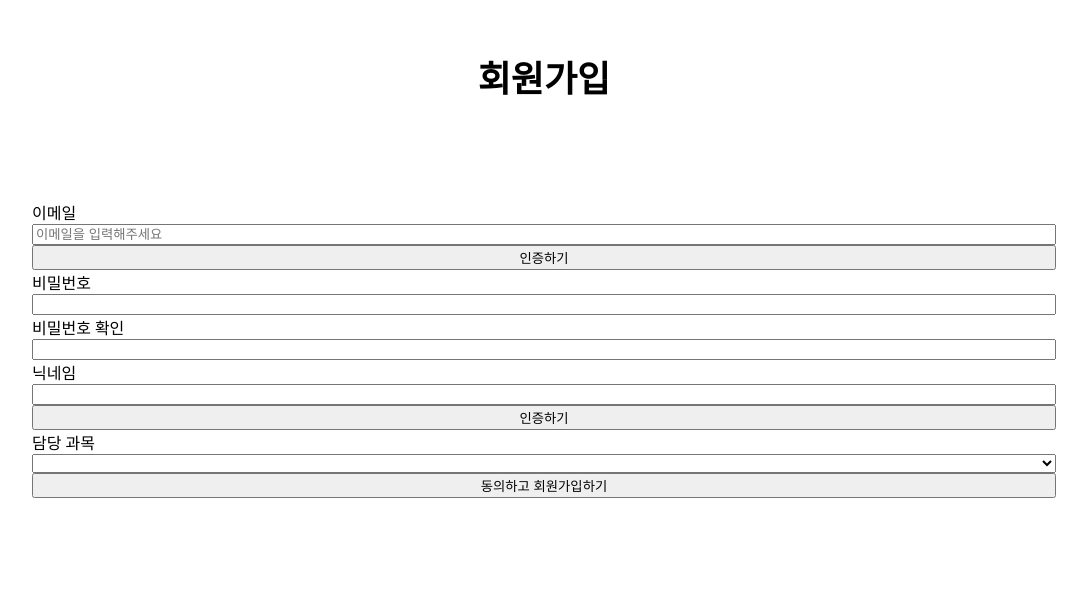
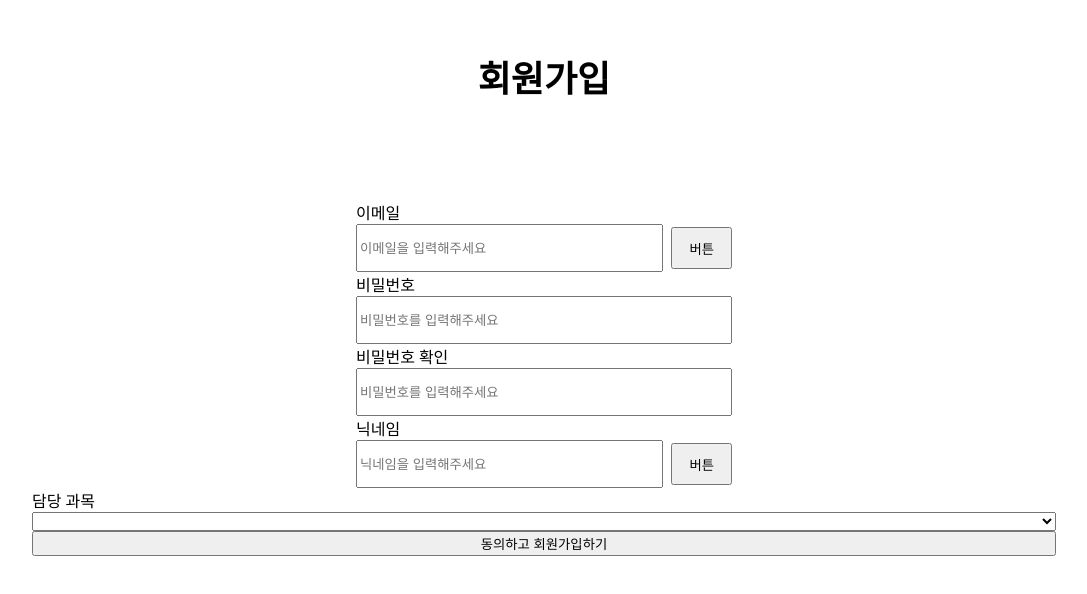
Before and after one commit to Great-Student-Manage-System/Frontend, a React (Create React App) app: page /auth/signup in a window 1280 px wide. Shown: the part 108-702 px from the top of the page, without its empty margins (96-1183 px from the left). Built offline with nearby package versions, Linux system fonts and the light colour scheme.

Commit message:
Feat: input 관련 창 추가

```diff
--- a/src/components/Auth/Header.tsx
+++ b/src/components/Auth/Header.tsx
@@ -4,10 +4,11 @@ const HeadTitle = styled.div`
   font-weight: 700;
   font-size: 36px;
   line-height: 40px;
+  margin: 160px auto 100px auto;
 `;
 
-function Header({ children }: { children: JSX.Element }) {
-  return <HeadTitle>{children}</HeadTitle>;
+function Header({ title }: { title: string }) {
+  return <HeadTitle>{title}</HeadTitle>;
 }
 
 export default Header;
--- /dev/null
+++ b/src/components/Auth/InputBox.tsx
@@ -0,0 +1,48 @@
+import styled from "styled-components";
+
+const InputBoxContainer = styled.div`
+  margin: 0 auto;
+`;
+
+const InputContainer = styled.div`
+  width: 376px;
+  display: flex;
+  align-items: center;
+`;
+
+const Input = styled.input`
+  max-width: 376px;
+  min-width: 296px;
+  height: 42px;
+  width: 100%;
+`;
+
+const TitleLabel = styled.label`
+  display: block;
+`;
+
+const ConfirmButton = styled.button`
+  width: 72px;
+  height: 42px;
+  margin-left: 8px;
+`;
+
+interface InputProps {
+  title?: string;
+  placeholder?: string;
+  isButton: boolean;
+}
+
+function InputBox({ title, placeholder, isButton }: InputProps) {
+  return (
+    <InputBoxContainer>
+      {title ? <TitleLabel>{title}</TitleLabel> : null}
+      <InputContainer>
+        <Input placeholder={placeholder} />
+        {isButton ? <ConfirmButton>버튼</ConfirmButton> : null}
+      </InputContainer>
+    </InputBoxContainer>
+  );
+}
+
+export default InputBox;
--- a/src/pages/Auth/Signup.tsx
+++ b/src/pages/Auth/Signup.tsx
@@ -1,43 +1,44 @@
 import Layout from "@components/Auth/Layout";
-// import Header from "@components/Header";
+import Header from "@components/Auth/Header";
 import React from "react";
 import styled from "styled-components";
+import InputBox from "@components/Auth/InputBox";
 
 const SignUpForm = styled.form`
-  /* display: block; */
   display: grid;
-`;
-
-const Conatiner = styled.div`
-  width: 100%;
-`;
-
-const Header = styled.div`
-  font-weight: 700;
-  font-size: 36px;
-  line-height: 40px;
-  margin: 160px auto 100px auto;
 `;
 
 export default function Signup() {
   return (
     <Layout>
       <SignUpForm>
-        <Header>회원가입</Header>
-        <label>이메일</label>
-        <input type={"email"} placeholder="이메일을 입력해주세요" />
-        <button>인증하기</button>
-        <label>비밀번호</label>
-        <input />
-        <label>비밀번호 확인</label>
-        <input />
-        <label>닉네임</label>
-        <input />
-        <button>인증하기</button>
+        <Header title={"회원가입"} />
+        <InputBox
+          title="이메일"
+          placeholder="이메일을 입력해주세요"
+          isButton={true}
+        />
+        <InputBox
+          title="비밀번호"
+          placeholder="비밀번호를 입력해주세요"
+          isButton={false}
+        />
+        <InputBox
+          title="비밀번호 확인"
+          placeholder="비밀번호를 입력해주세요"
+          isButton={false}
+        />
+        <InputBox
+          title="닉네임"
+          placeholder="닉네임을 입력해주세요"
+          isButton={true}
+        />
+
         <label>담당 과목</label>
         <select>
           <option></option>
         </select>
+
         <button>동의하고 회원가입하기</button>
       </SignUpForm>
     </Layout>
```
